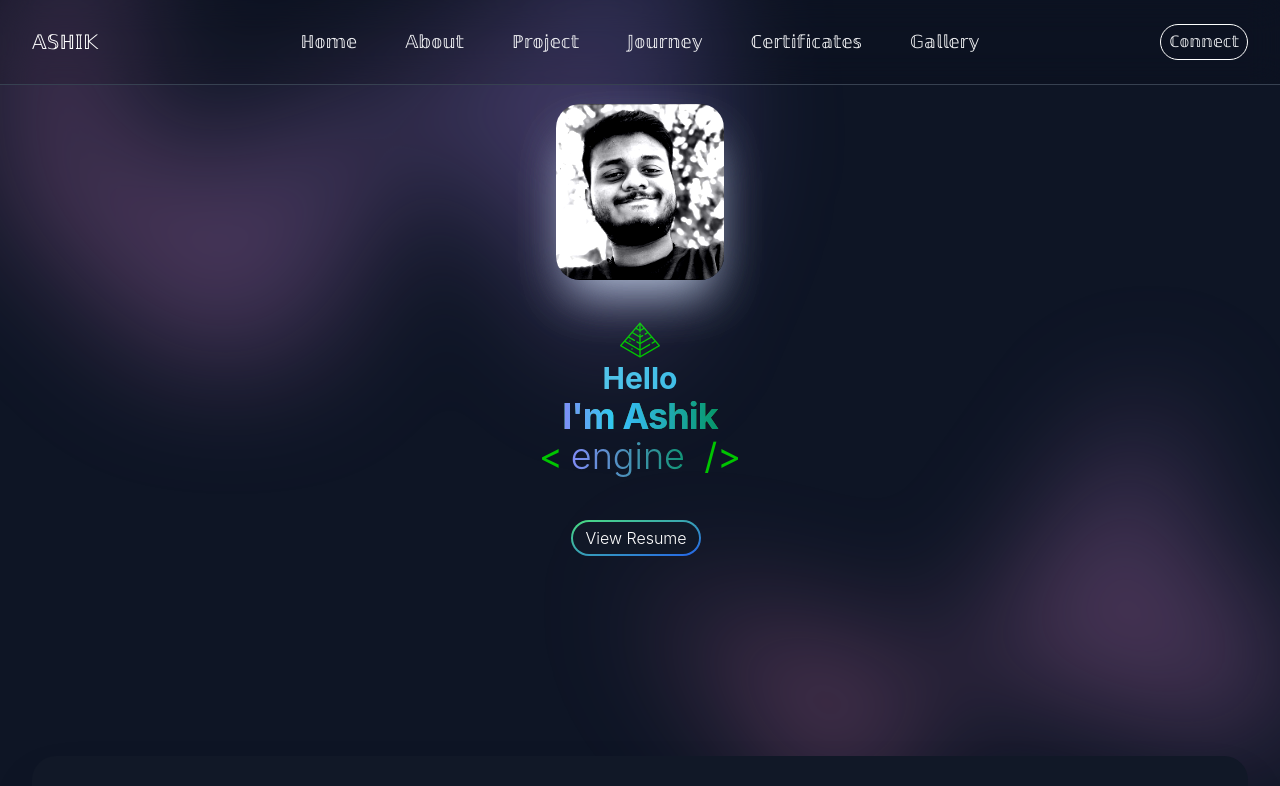
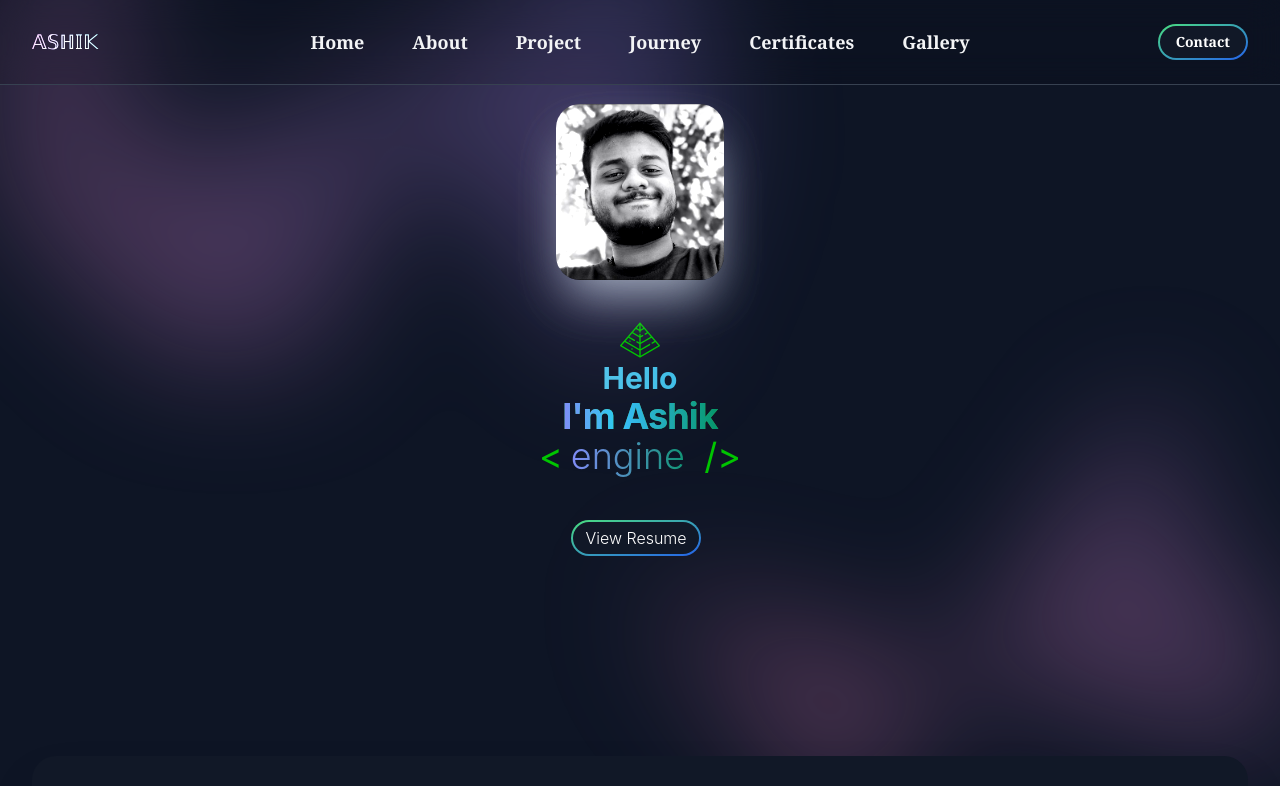
Before and after one commit to ashikjhonson/my-portfolio, a React (Create React App) app: page / in a window 1280 px wide. Shown: the top 786 px of the page. Built offline with nearby package versions, Linux system fonts and the light colour scheme; grey boxes are pictures that could not be loaded.

Commit message:
Removed highlight & changed font

```diff
--- a/src/App.css
+++ b/src/App.css
@@ -19,7 +19,7 @@
 .spinner {
   border-radius: 50%;
   width: 60px;
-  height: 15px;
+  height: 45px;
   animation: spin 2.5s linear infinite;
 }
 
@@ -43,7 +43,6 @@
   border-radius: 10px;
   outline: none;
   max-width: 500px;
-  box-shadow: 0 0 30px rgb(47, 255, 0);
 }
 
 .overlay {
--- a/src/components/Hero.jsx
+++ b/src/components/Hero.jsx
@@ -50,14 +50,16 @@ export default function Hero() {
           <img
             src={me}
             alt=""
-            className="mx-auto bg-transparent h-44 2xl:h-72 2xl:mt-28 hover:shadow-xl hover:shadow-gray-900 shadow-2xl dark:shadow-gray-400 dark:contrast-200   rounded-3xl mb-10 "
+            className="mx-auto bg-transparent h-44 2xl:h-72 2xl:mt-28 hover:shadow-xl hover:shadow-gray-900 shadow-2xl dark:shadow-gray-400 contrast-150 hover:contrast-200 rounded-3xl mb-10 "
           />
           <img
             src={isDarkMode ? pyramid : dpyramid}
             alt=""
             className="mx-auto h-8 sm:h-10"
           />
-          <h1 className="text-3xl 2xl:text-5xl font-bold text-bg-dark ">Hello </h1>
+          <h1 className="text-3xl 2xl:text-5xl font-bold text-bg-dark ">
+            Hello{" "}
+          </h1>
           <h1 className="text-4xl 2xl:text-6xl font-bold tracking-tight bg-gradient-to-r from-emerald-500 to-lime-600 bg-clip-text text-transparent">
             <span className="text-transparent bg-clip-text bg-gradient-to-r from-indigo-400 to-cyan-400">
               I'm{" "}
--- a/src/components/Loader.jsx
+++ b/src/components/Loader.jsx
@@ -4,8 +4,8 @@ import star from "../assets/dstar.svg";
 
 const Loader = () => {
   return (
-    <div className="loader-container ">
-      <img src={logo} alt="" className="h-24 scale-150 animate-pulse" />
+    <div className="loader-container">
+      <img src={logo} alt="" className="h-32 scale-150 animate-pulse" />
       <img src={star} alt="" className="spinner max-sm:mb-10" />
     </div>
   );
--- a/src/components/Navbar.jsx
+++ b/src/components/Navbar.jsx
@@ -1,17 +1,26 @@
 import React from "react";
 import { useState, useEffect } from "react";
 import { Dialog, DialogPanel } from "@headlessui/react";
-import { Bars3Icon, XMarkIcon } from "@heroicons/react/24/outline";
+import { Bars3Icon } from "@heroicons/react/24/outline";
 import liarrow from "../assets/li-arrow.svg";
 
 const navigation = [
-  { name: "ℍ𝕠𝕞𝕖", href: "#home" },
-  { name: "𝔸𝕓𝕠𝕦𝕥", href: "#about" },
-  { name: "ℙ𝕣𝕠𝕛𝕖𝕔𝕥", href: "#project" },
-  { name: "𝕁𝕠𝕦𝕣𝕟𝕖𝕪", href: "#timeline" },
-  { name: "ℂ𝕖𝕣𝕥𝕚𝕗𝕚𝕔𝕒𝕥𝕖𝕤", href: "#certificates" },
-  { name: "𝔾𝕒𝕝𝕝𝕖𝕣𝕪", href: "#gallery" },
+  { name: "Home", href: "#home" },
+  { name: "About", href: "#about" },
+  { name: "Project", href: "#project" },
+  { name: "Journey", href: "#timeline" },
+  { name: "Certificates", href: "#certificates" },
+  { name: "Gallery", href: "#gallery" },
 ];
+
+// const navigation = [
+//   { name: "ℍ𝕠𝕞𝕖", href: "#home" },
+//   { name: "𝔸𝕓𝕠𝕦𝕥", href: "#about" },
+//   { name: "ℙ𝕣𝕠𝕛𝕖𝕔𝕥", href: "#project" },
+//   { name: "𝕁𝕠𝕦𝕣𝕟𝕖𝕪", href: "#timeline" },
+//   { name: "ℂ𝕖𝕣𝕥𝕚𝕗𝕚𝕔𝕒𝕥𝕖𝕤", href: "#certificates" },
+//   { name: "𝔾𝕒𝕝𝕝𝕖𝕣𝕪", href: "#gallery" },
+// ];
 
 const Navbar = () => {
   const [mobileMenuOpen, setMobileMenuOpen] = useState(false);
@@ -45,7 +54,9 @@ const Navbar = () => {
       >
         <div className="flex lg:flex-1">
           <a href="/" className="">
-            <span className=" text-xl 2xl:text-4xl text-white">𝔸𝕊ℍ𝕀𝕂</span>
+            <span className=" text-xl 2xl:text-4xl bg-gradient-to-r from-fuchsia-500 to-cyan-500 bg-clip-text text-transparent sm:text-white">
+              𝔸𝕊ℍ𝕀𝕂
+            </span>
           </a>
         </div>
         <div className="flex align-middle lg:hidden">
@@ -63,7 +74,7 @@ const Navbar = () => {
             <a
               key={item.name}
               href={item.href}
-              className="leading-6 text-lg 2xl:text-2xl text-gray-900 dark:text-gray-100"
+              className="leading-6 font-semibold font-serif text-lg 2xl:text-2xl text-gray-900 dark:text-gray-100"
               onClick={(event) => handleSmoothScroll(event, item.href)}
             >
               {item.name}
@@ -73,12 +84,19 @@ const Navbar = () => {
         {/* Don't delete below div :) */}
         <div className="hidden lg:flex lg:flex-1 lg:justify-end">
           <a
+            className="font-serif font-semibold relative inline-flex items-center justify-center p-0.5 overflow-hidden text-sm text-gray-900 rounded-3xl group bg-gradient-to-br from-green-400 to-blue-600 group-hover:from-green-400 group-hover:to-blue-600 hover:text-white dark:text-white focus:ring-4 focus:outline-none focus:ring-green-200 dark:focus:ring-green-800"
             href="#footer"
-            className="leading-6 text-md 2xl:text-2xl text-gray-900 dark:text-gray-100 border border-white rounded-3xl px-2 pt-1 pb-1.5"
             onClick={(event) => handleSmoothScroll(event, "#footer")}
           >
-            ℂ𝕠𝕟𝕟𝕖𝕔𝕥
+            <span className="relative px-4 py-1.5 transition-all ease-in duration-75 bg-white dark:bg-gray-900 rounded-3xl group-hover:bg-opacity-0">
+              Contact
+            </span>
           </a>
+          {/* <button class="relative inline-flex items-center justify-center p-0.5 mb-2 me-2 overflow-hidden text-sm font-medium text-gray-900 rounded-lg group bg-gradient-to-br from-green-400 to-blue-600 group-hover:from-green-400 group-hover:to-blue-600 hover:text-white dark:text-white focus:ring-4 focus:outline-none focus:ring-green-200 dark:focus:ring-green-800">
+            <span class="relative px-5 py-2.5 transition-all ease-in duration-75 bg-white dark:bg-gray-900 rounded-md group-hover:bg-opacity-0">
+              Green to blue
+            </span>
+          </button> */}
         </div>
       </nav>
       <Dialog
@@ -111,7 +129,7 @@ const Navbar = () => {
                     <img src={liarrow} alt="..." className="h-8 " />
                     <a
                       href={item.href}
-                      className="-mx-3 block rounded-lg px-3 py-2 text-2xl text-bg  font-semibold leading-7 hover:underline underline-offset-8 hover:text-green-600"
+                      className="-mx-3  font-serif block rounded-lg px-3 py-2 text-2xl text-bg leading-7 hover:underline underline-offset-8 hover:text-green-600"
                       // onClick={() => setMobileMenuOpen(false)}
                       onClick={(event) => handleSmoothScroll(event, item.href)}
                     >
```
